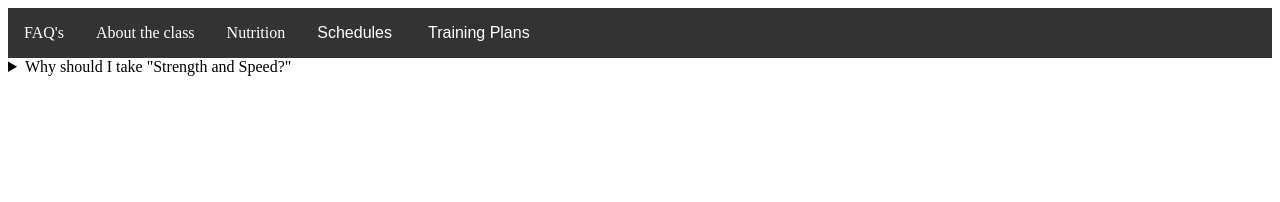
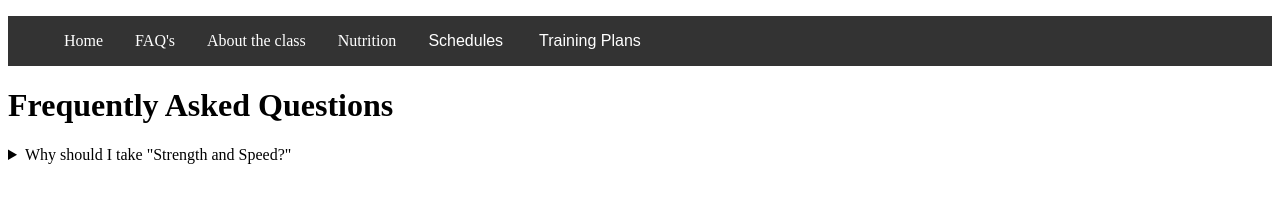
Before and after one commit to wordthinker/wordthinker.github.io, a plain HTML site: page strength-and-speed/faq.html in a window 1280 px wide. Drawn offline with Linux system fonts and the light colour scheme.

Commit message:
Tried another method to fix dropdowns, and added home button.

```diff
--- a/strength-and-speed/faq.html
+++ b/strength-and-speed/faq.html
@@ -2,7 +2,7 @@
 <html>
 
 <head>
-    <title>Strength and Speed</title>
+    <title>Strength and Speed FAQ</title>
     <link rel="stylesheet" href="style.css">
 </head>
 
@@ -11,6 +11,7 @@
 
     <nav>
     <ul>
+        <li><a href="index.html">Home</a></li>
 
       <div class="dropdown">
         <button class="dropbtn">Schedules</button>
@@ -39,7 +40,7 @@
 
     </ul>
     </nav>
-
+    <h1>Frequently Asked Questions</h1>
     </header>
 
     <main>
--- a/strength-and-speed/style.css
+++ b/strength-and-speed/style.css
@@ -1,8 +1,8 @@
 ul {
     list-style-type: none;
-    margin: 0;
+/*    margin: 0;
     padding: 0;
-    overflow: hidden;
+*/    overflow: hidden;
     background-color: #333333;
   }
 
```
Also changed, not shown: strength-and-speed/index.html (+4 -4 lines).
